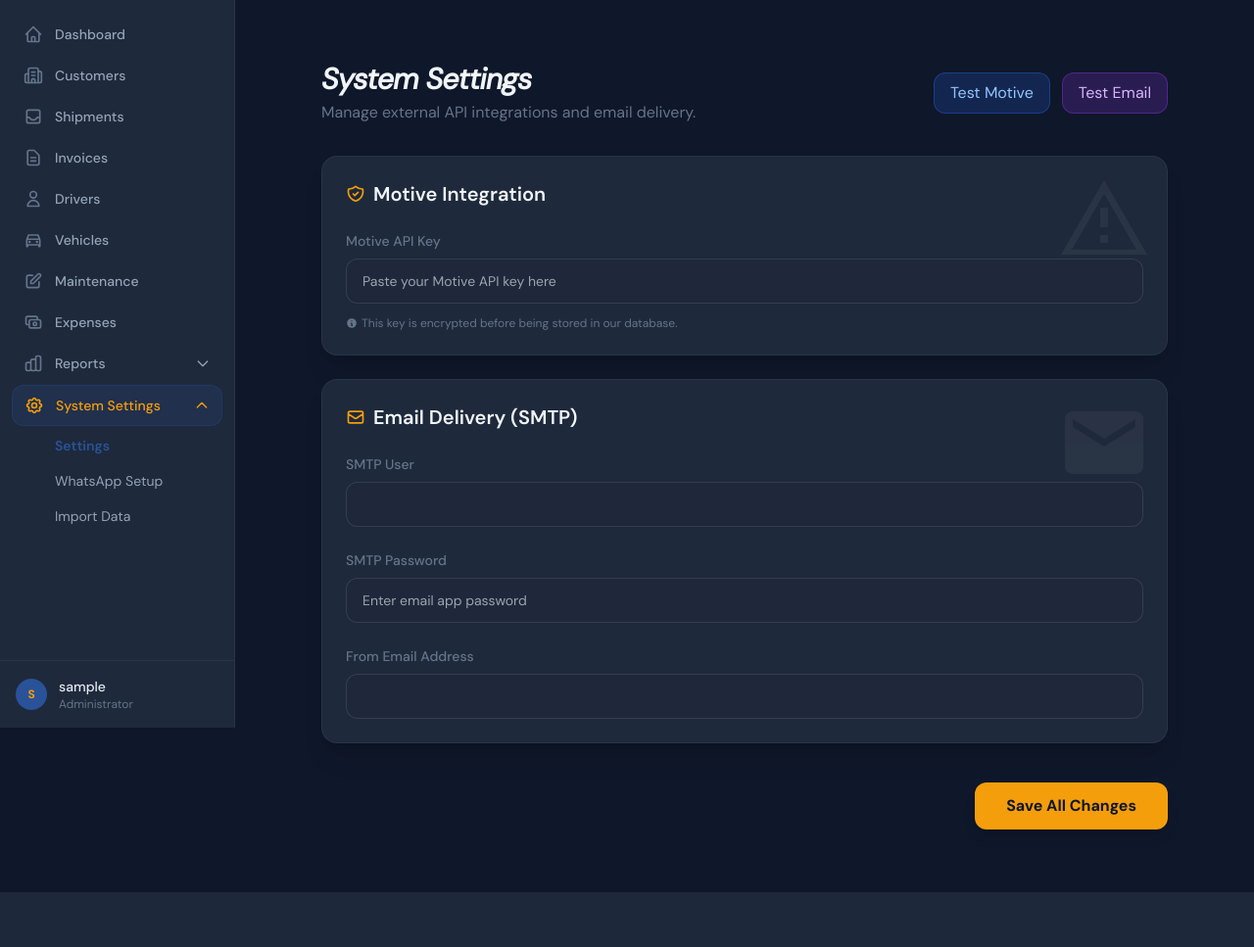
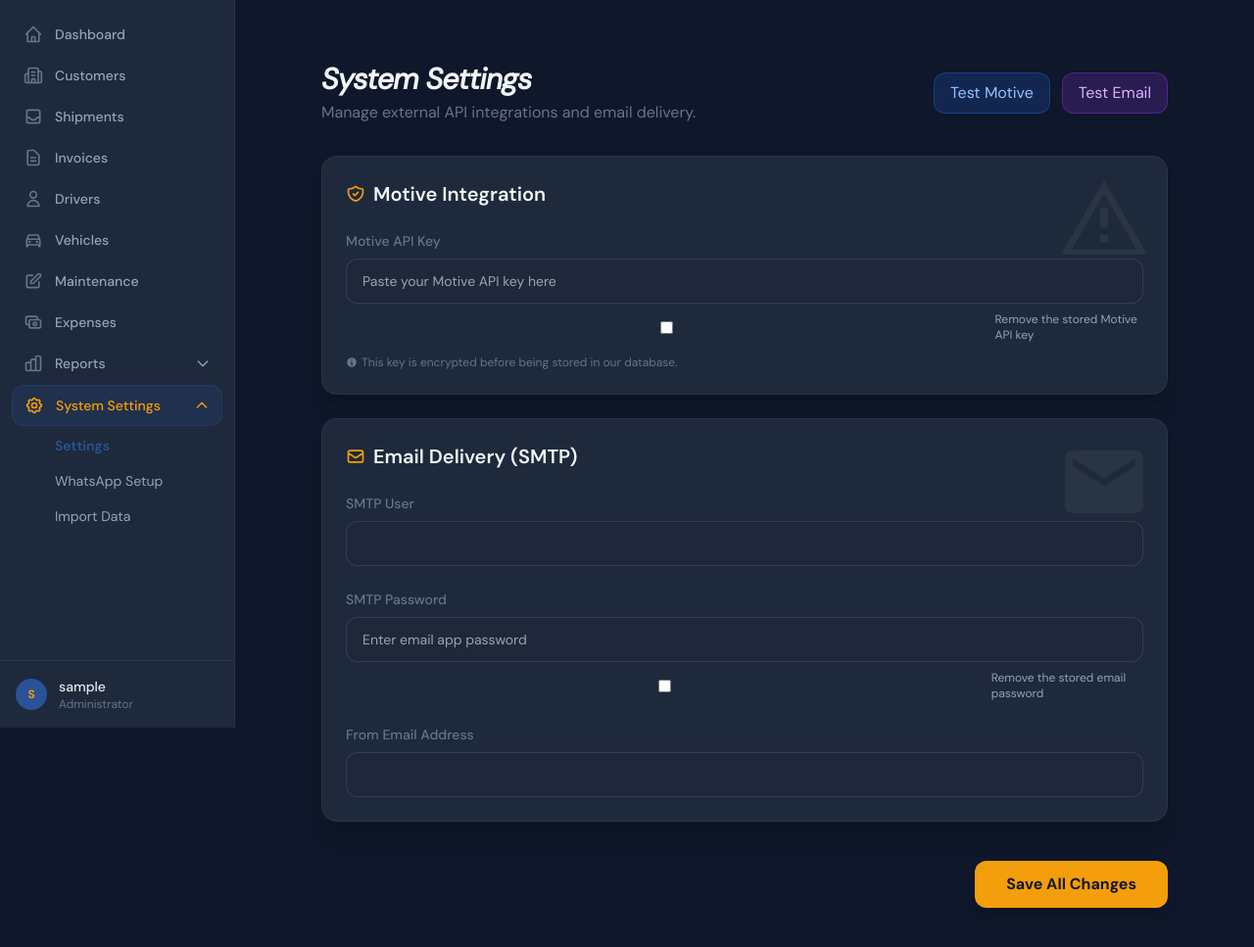
Before and after one commit to ASK029/FilaTrucking, a Django app: page /settings/system/ in a window 1280 px wide. Shown: the part 57-1024 px from the top of the page at 98% size. Before the commit the page ends 968 px from the top, so only its background shows below. Run offline with Django 5.2, Linux system fonts and the light colour scheme; the visitor is signed in with stand-in values (Sample User, id 1); data comes from the database, SQL or seed files in the repository; parts of the project's set-up code (start-up, migrations or seed data) failed here and were passed over; some libraries are stand-ins or nearby versions.

Commit message:
QA-031: the System Settings page no longer writes stored secrets into the HTML
The Motive API key and SMTP password were rendered into the page source (PasswordInput render_value=True, pre-filled
from the encrypted store), readable via view-source, browser extensions, caches or a screenshot. Now the fields stay
empty with a 'A key/password is stored' hint; an empty submit keeps the stored value, a new value replaces it, and
explicit 'Remove' checkboxes clear it. The connection-test buttons already fall back to the stored value.
Tests: SystemSettingsSecretsQA031, SecretsAndUploads.test_system_settings_page_does_not_echo_stored_secrets

Co-Authored-By: Claude Sonnet 5.5 <noreply@anthropic.com>

```diff
--- a/FilaTrucking/shipments/forms.py
+++ b/FilaTrucking/shipments/forms.py
@@ -116,16 +116,21 @@ class InvoiceLineItemForm(TailwindFormMixin, forms.ModelForm):
 
 
 class SystemSettingsForm(TailwindFormMixin, forms.ModelForm):
+    """Stored secrets are NEVER rendered back into the page (QA-031): the fields stay empty, a hint says whether a value is
+    stored, and an empty submission keeps the stored value. (They used to be written into the HTML in clear text.)"""
+
     motive_api_key = forms.CharField(
         required=False,
-        widget=forms.PasswordInput(render_value=True, attrs={'placeholder': 'Paste your Motive API key here'}),
+        widget=forms.PasswordInput(render_value=False, attrs={'placeholder': 'Paste your Motive API key here', 'autocomplete': 'off'}),
         label="Motive API Key"
     )
     email_password = forms.CharField(
         required=False,
-        widget=forms.PasswordInput(render_value=True, attrs={'placeholder': 'Enter email app password'}),
+        widget=forms.PasswordInput(render_value=False, attrs={'placeholder': 'Enter email app password', 'autocomplete': 'new-password'}),
         label="Email Password"
     )
+    clear_motive_api_key = forms.BooleanField(required=False, label="Remove the stored Motive API key")
+    clear_email_password = forms.BooleanField(required=False, label="Remove the stored email password")
 
     class Meta:
         model = SystemSettings
@@ -134,22 +139,28 @@ class SystemSettingsForm(TailwindFormMixin, forms.ModelForm):
     def __init__(self, *args, **kwargs):
         super().__init__(*args, **kwargs)
         # Reorder fields to look better
-        field_order = ['motive_api_key', 'email_host_user', 'email_password', 'email_from_email']
+        field_order = ['motive_api_key', 'clear_motive_api_key', 'email_host_user', 'email_password',
+                       'clear_email_password', 'email_from_email']
         self.order_fields(field_order)
 
         if self.instance and self.instance.pk:
-            # Pre-fill from encrypted storage
-            self.fields['motive_api_key'].initial = self.instance.get_motive_api_key()
-            self.fields['email_password'].initial = self.instance.get_email_password()
+            if self.instance.get_motive_api_key():
+                self.fields['motive_api_key'].help_text = "A key is stored. Leave empty to keep it, or paste a new one to replace it."
+            if self.instance.get_email_password():
+                self.fields['email_password'].help_text = "A password is stored. Leave empty to keep it, or enter a new one to replace it."
 
     def save(self, commit=True):
         instance = super().save(commit=False)
         motive_key = self.cleaned_data.get('motive_api_key')
         email_pass = self.cleaned_data.get('email_password')
 
-        if motive_key is not None:
+        if self.cleaned_data.get('clear_motive_api_key'):
+            instance.set_motive_api_key("")
+        elif motive_key:
             instance.set_motive_api_key(motive_key)
-        if email_pass is not None:
+        if self.cleaned_data.get('clear_email_password'):
+            instance.set_email_password("")
+        elif email_pass:
             instance.set_email_password(email_pass)
 
         if commit:
--- a/FilaTrucking/shipments/templates/shipments/settings_form.html
+++ b/FilaTrucking/shipments/templates/shipments/settings_form.html
@@ -42,6 +42,8 @@
                 <div>
                     <label class="block text-sm font-medium text-muted mb-2">Motive API Key</label>
                     {{ form.motive_api_key }}
+                    {% if form.motive_api_key.help_text %}<p class="mt-2 text-xs text-slate-400">{{ form.motive_api_key.help_text }}</p>{% endif %}
+                    <label class="mt-2 flex items-center gap-2 text-xs text-slate-400 min-h-[44px] md:min-h-0">{{ form.clear_motive_api_key }} {{ form.clear_motive_api_key.label }}</label>
                     {% if form.motive_api_key.errors %}
                         <p class="mt-2 text-sm text-red-400">{{ form.motive_api_key.errors.0 }}</p>
                     {% endif %}
@@ -75,6 +77,8 @@
                 <div class="md:col-span-2">
                     <label class="block text-sm font-medium text-muted mb-2">SMTP Password</label>
                     {{ form.email_password }}
+                    {% if form.email_password.help_text %}<p class="mt-2 text-xs text-slate-400">{{ form.email_password.help_text }}</p>{% endif %}
+                    <label class="mt-2 flex items-center gap-2 text-xs text-slate-400 min-h-[44px] md:min-h-0">{{ form.clear_email_password }} {{ form.clear_email_password.label }}</label>
                     {% if form.email_password.errors %}
                         <p class="mt-2 text-sm text-red-400">{{ form.email_password.errors.0 }}</p>
                     {% endif %}
```
Also changed, not shown: qa/tests/test_fixes.py (+58 -0 lines).
